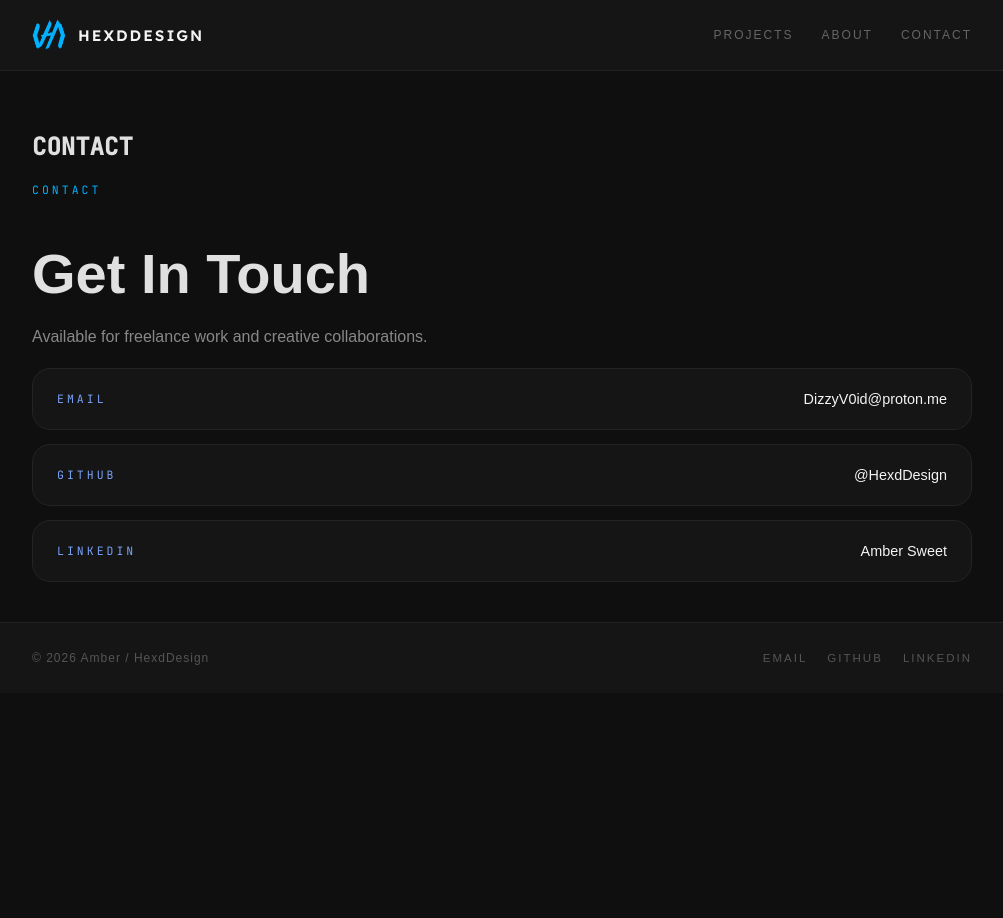
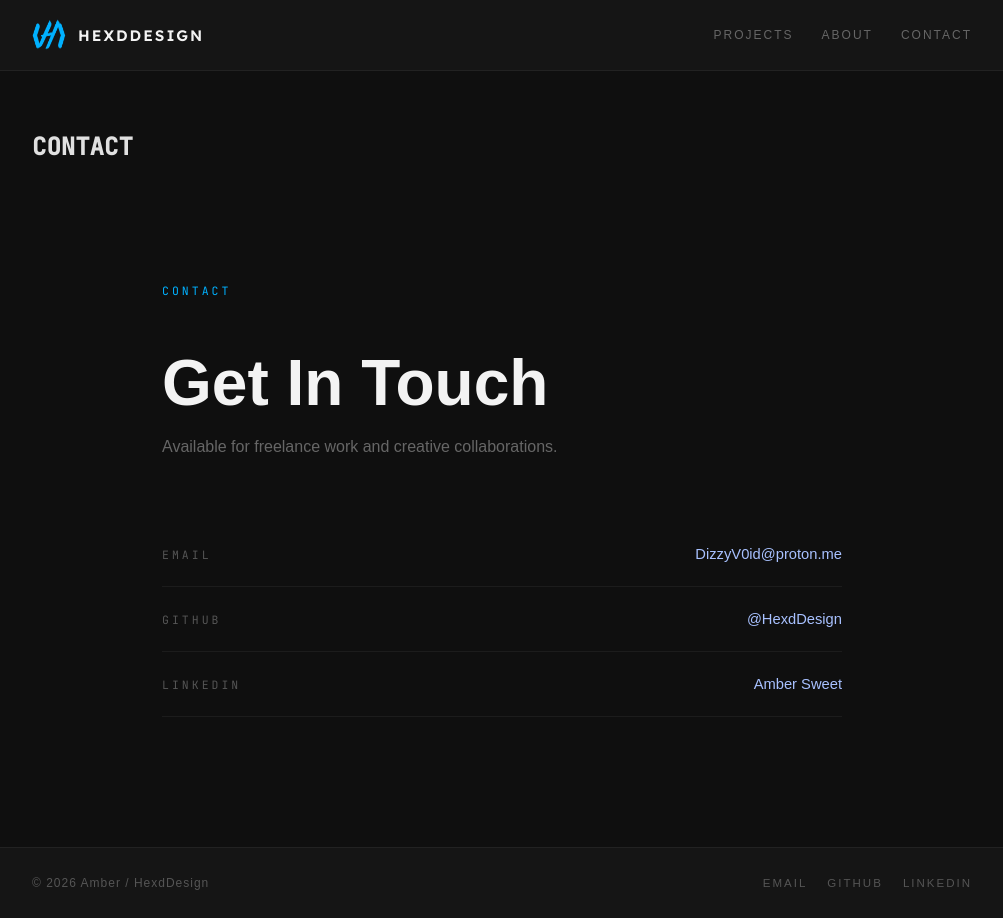
Before and after one commit to HexdDesign/hexddesign.github.io, a Jekyll site: the page built from contact.markdown, in a window 1280 px wide. Shown: the whole page, without its empty margins (138-1141 px from the left). Built offline with Jekyll 4.4.1, drawn with Linux system fonts in a browser that asks for light colours; some web fonts are replaced.

Commit message:
Update main.scss

```diff
--- a/assets/main.scss
+++ b/assets/main.scss
@@ -752,62 +752,38 @@ h1.post-header {
 // Contact Page
 // ─────────────────────────────────────────────────────────────
 
-.contact-header {
-  margin-bottom: 40px;
+.contact-page {
+  max-width: 720px;
+  margin: 0 auto;
+  padding: 90px 20px;
 }
 
 .contact-kicker {
   font-family: 'JetBrains Mono', monospace;
-  color: #00b1ff;
   font-size: 0.72rem;
   letter-spacing: 3px;
   text-transform: uppercase;
+  color: #00b1ff;
   margin-bottom: 18px;
 }
 
 .contact-title {
-  font-size: clamp(2.2rem, 5vw, 3.5rem);
-  line-height: 1.1;
+  font-size: clamp(2.5rem, 6vw, 4rem);
+  line-height: 1;
   margin-bottom: 18px;
+  color: #f3f3f3;
 }
 
 .contact-sub {
-  max-width: 620px;
+  color: #666;
   line-height: 1.8;
-  color: #888;
-}
-
-.contact-status {
-  display: inline-flex;
-  align-items: center;
-  gap: 10px;
-
-  margin-bottom: 42px;
-
-  background: #141414;
-  border: 1px solid #242424;
-
-  padding: 10px 16px;
-  border-radius: 999px;
-
-  font-size: 0.78rem;
-  letter-spacing: 1px;
-  color: #bbb;
-}
-
-.status-dot {
-  width: 8px;
-  height: 8px;
-  border-radius: 50%;
-  background: #00ff95;
-
-  box-shadow: 0 0 10px rgba(0, 255, 149, 0.5);
+  margin-bottom: 60px;
+  max-width: 500px;
 }
 
 .contact-links {
   display: flex;
   flex-direction: column;
-  gap: 14px;
 }
 
 .contact-item {
@@ -815,73 +791,48 @@ h1.post-header {
   justify-content: space-between;
   align-items: center;
 
-  gap: 20px;
+  padding: 24px 0;
 
-  background: #151515;
-  border: 1px solid #242424;
-
-  border-radius: 18px;
-
-  padding: 22px 24px;
+  border-bottom: 1px solid #1c1c1c;
 
   transition:
-    transform 0.2s ease,
-    border-color 0.2s ease,
-    background 0.2s ease;
+    padding-left 0.2s ease,
+    border-color 0.2s ease;
 }
 
 .contact-item:hover {
-  transform: translateY(-3px);
-  border-color: #00b1ff;
-  background: #181818;
-}
-
-.contact-left {
-  display: flex;
-  flex-direction: column;
-  gap: 6px;
+  padding-left: 8px;
+  border-color: #2f4f80;
 }
 
 .contact-label {
-  color: #7aa2f7;
+  font-family: 'JetBrains Mono', monospace;
   font-size: 0.72rem;
   letter-spacing: 3px;
   text-transform: uppercase;
-}
-
-.contact-desc {
-  color: #777;
-  font-size: 0.82rem;
-  line-height: 1.6;
+  color: #555;
 }
 
 .contact-value {
-  color: #f3f3f3;
-  font-size: 0.9rem;
-  text-align: right;
+  color: #a8c1ff;
+  font-size: 0.92rem;
+  transition: color 0.2s ease;
 }
 
-.contact-footer-note {
-  margin-top: 50px;
-  padding-top: 30px;
-  border-top: 1px solid #1f1f1f;
+.contact-item:hover .contact-value {
+  color: #ffffff;
 }
 
-.contact-footer-note p {
-  color: #666;
-  line-height: 1.8;
-  max-width: 600px;
-}
-
-@media (max-width: 760px) {
+@media (max-width: 640px) {
 
   .contact-item {
     flex-direction: column;
     align-items: flex-start;
+    gap: 10px;
   }
 
-  .contact-value {
-    text-align: left;
+  .contact-title {
+    line-height: 1.1;
   }
 }
 
```
